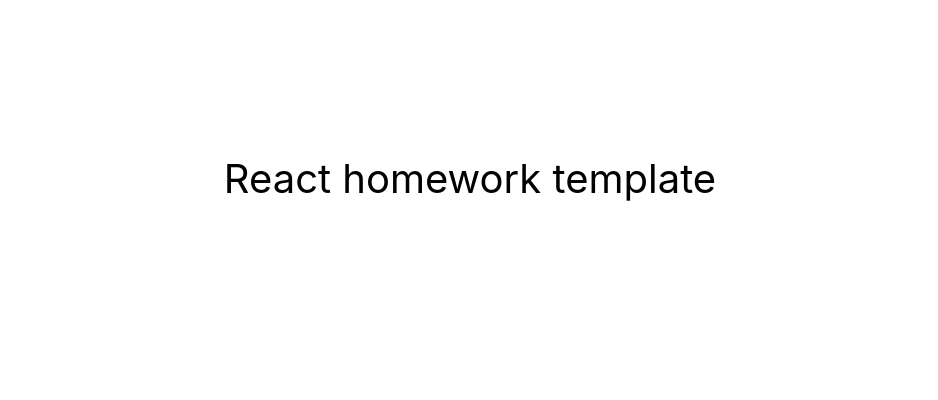
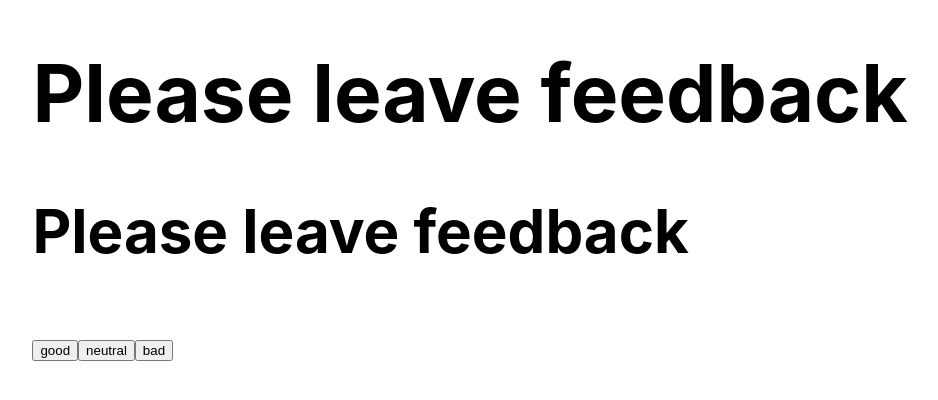
Before and after one commit to MikiMarcinkowski/goit-react-hw-02-feedback, a React (Create React App) app: page / in a window 1280 px wide. Shown: the part 222-622 px from the top of the page, without its empty margins (170-1108 px from the left). Built offline with nearby package versions, Linux system fonts and the light colour scheme.

Commit message:
show buttons

```diff
--- a/src/components/App.jsx
+++ b/src/components/App.jsx
@@ -1,3 +1,9 @@
+import Feedback from "./Feedback/Feedback";
+
+
+
+
+
 export const App = () => {
   return (
     <div
@@ -10,7 +16,8 @@
         color: '#010101'
       }}
     >
-      React homework template
+      <Feedback />
+
     </div>
   );
 };
--- /dev/null
+++ b/src/components/Feedback/Feedback.jsx
@@ -0,0 +1,55 @@
+import { Component } from 'react';
+import React from 'react';
+
+class Feedback extends Component {
+  state = {
+    good: 0,
+    neutral: 0,
+    bad: 0,
+  };
+
+  render() {
+    const Section = ({ title, children }) => {
+      return (
+        <section>
+          <h2>{title}</h2>
+          {children}
+        </section>
+      );
+    };
+
+    // const options = Object.keys(this.state);
+    // console.log(options);
+
+    const FeedbackOptions = ({ options }) => {
+      return (<div>
+        <div>
+
+         {options.map(option => (
+
+          <button type="button" key={option}>
+            {option}
+          </button>
+        )
+      )}</div>
+
+ </div>)
+    };
+
+
+
+
+console.log(FeedbackOptions)
+    return (
+      <div>
+        <h1>Please leave feedback</h1>
+        <Section title="Please leave feedback">
+          <FeedbackOptions options={Object.keys(this.state)} />
+        </Section>
+      </div>
+    );
+  }
+}
+
+export default Feedback;
+//
```
Also changed, not shown: src/components/FeedbackOptions/FeedbackOptions.jsx (added).
